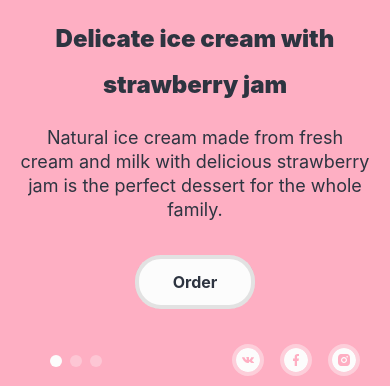
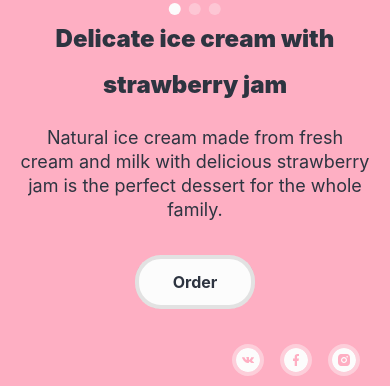
Before and after one commit to AlexG-23/Glaccy, a plain HTML site: page index.html in a window 390 px wide. Shown: the part 458-844 px from the top of the page. Drawn offline with Linux system fonts and the light colour scheme.

Commit message:
Update style.css

```diff
--- a/styles/style.css
+++ b/styles/style.css
@@ -375,7 +375,6 @@ body {
   position: absolute;
   left: -40px;
   display: flex;
-  width: 52px;
   list-style-type: none;
 }
 
@@ -1311,8 +1310,9 @@ body {
   }
 
   .slider-pagination-list {
-    bottom: -55px;
-    left: 0;
+    top: 285px;
+    left: 50%;
+    transform: translateX(-72%);
   }
 
   .contacts-address .button {
```
